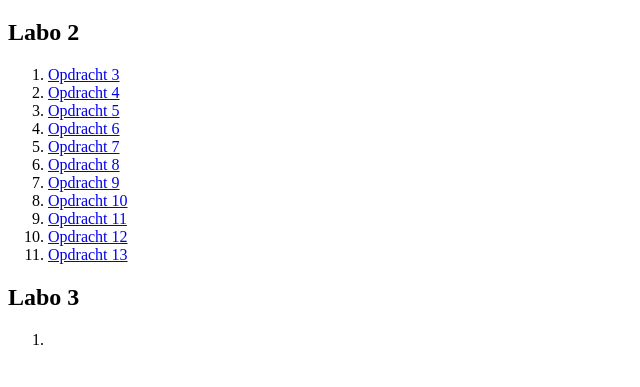
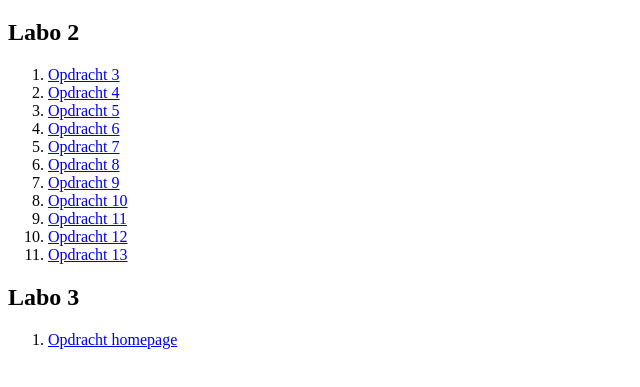
Before and after one commit to fdeak2452/webdevelopment, a plain HTML site: page index.html in a window 1280 px wide. Shown: the part 61-448 px from the top of the page, without its empty margins (0-640 px from the left). Drawn offline with Linux system fonts and the light colour scheme.

Commit message:
Update index.html

```diff
--- a/index.html
+++ b/index.html
@@ -28,7 +28,7 @@
 <h2>Labo 3</h2>
 
 <ol>
-<li><a href="Labo_3/homepage"></a></li>
+<li><a href="Labo_3/homepage">Opdracht homepage</a></li>
 </ol>
 </body>
 
```
